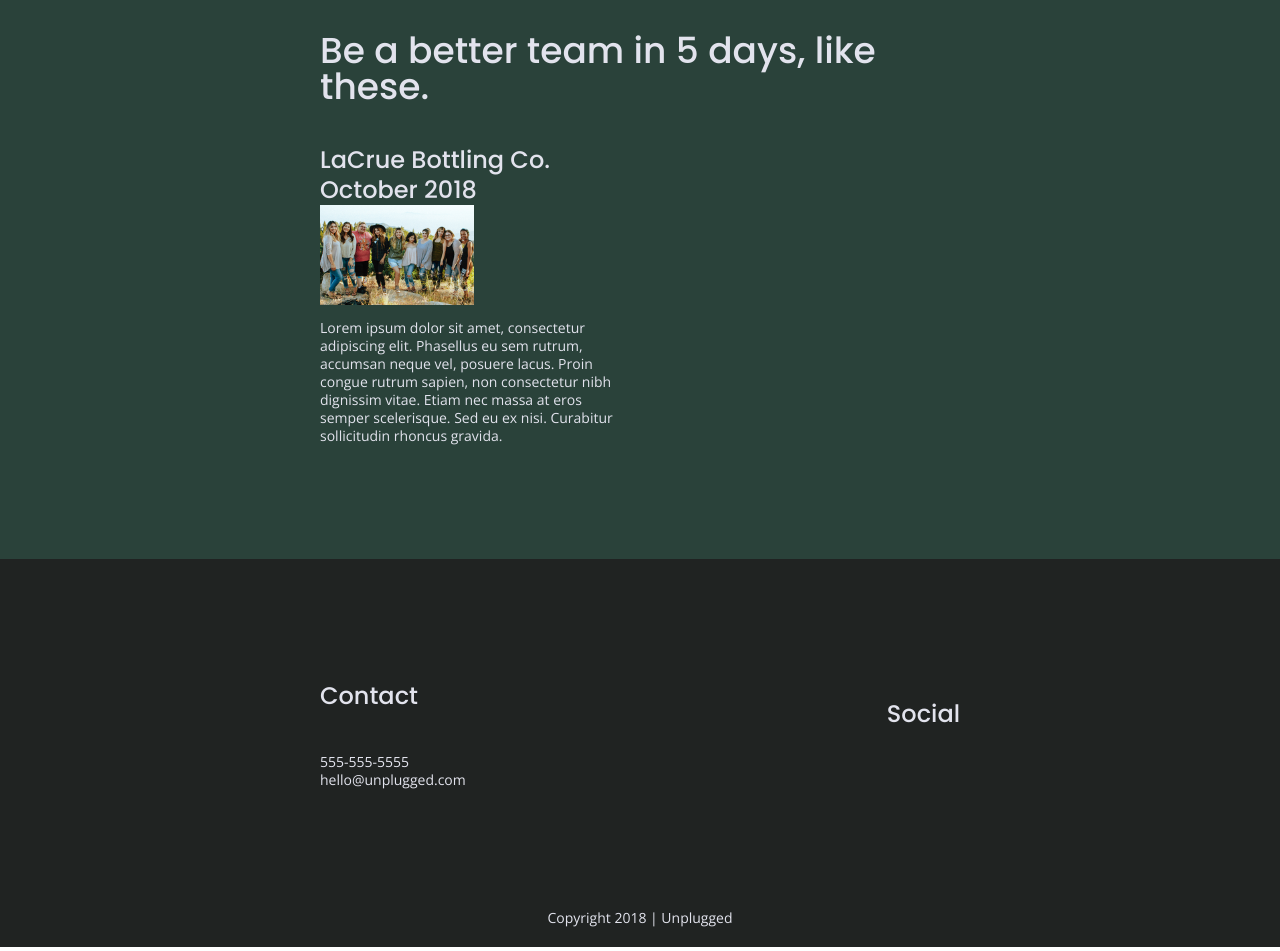
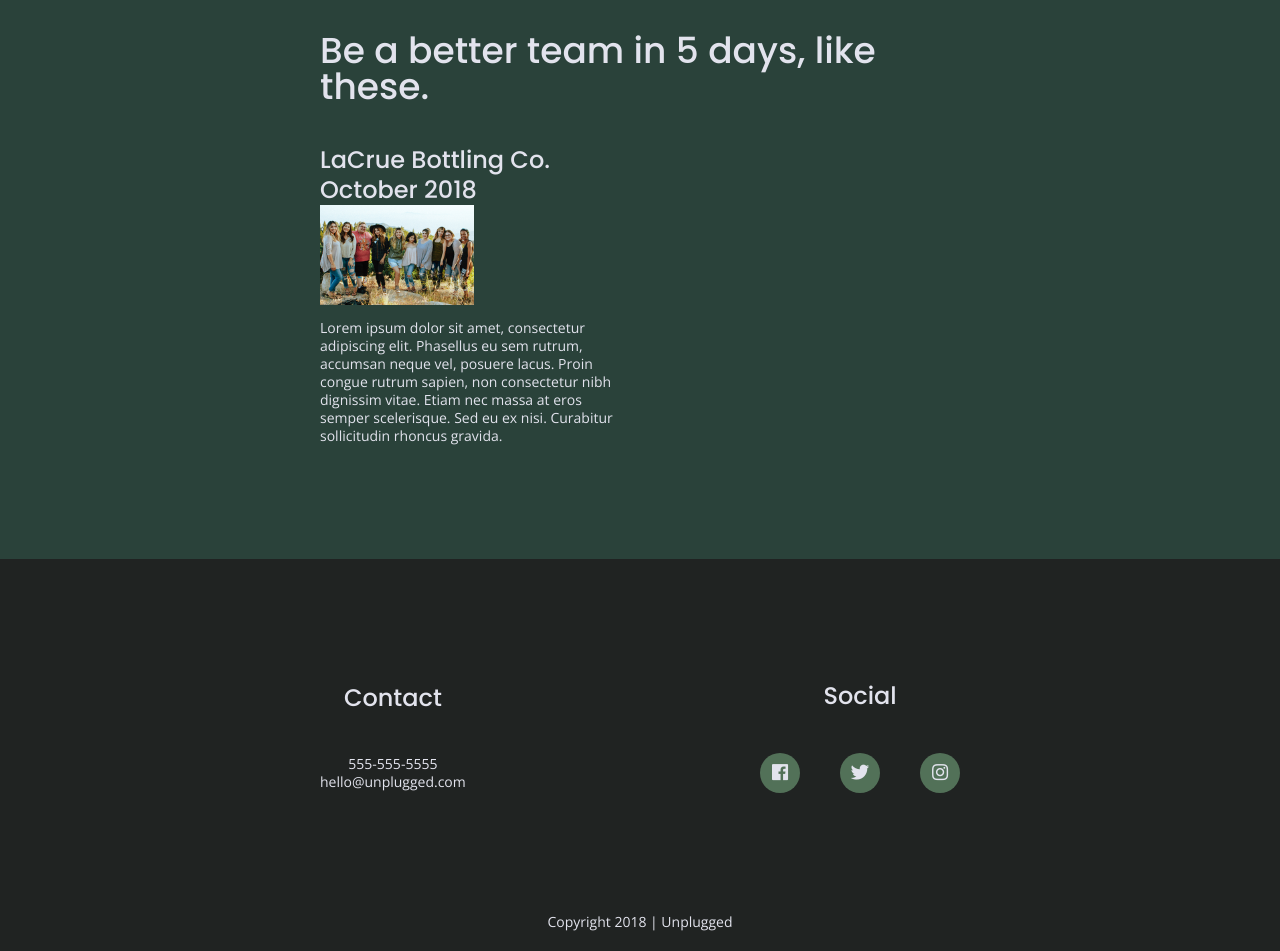
Before and after one commit to erikala/unplugged-retreat, a plain HTML site: page index.html in a window 1280 px wide. Shown: the part 1824-2775 px from the top of the page. Drawn offline with nearby package versions, Linux system fonts and the light colour scheme.

Commit message:
added social icons

```diff
--- a/css/main.css
+++ b/css/main.css
@@ -206,8 +206,13 @@ footer {
   flex-direction: column;
 }
 
+footer h4 {
+  text-align: center;
+}
+
 footer p {
   margin: 0;
+  text-align: center;
 }
 
 footer .content-wrapper {
@@ -226,9 +231,17 @@ footer .social-icons {
 }
 
 footer .social-icons p {
+  background-color: #527158;
+  border-radius: 50%;
+  width: 40px;
+  height: 40px;
   display: flex;
   justify-content: center;
   align-items: center;
+}
+
+footer .social-icons p i {
+  font-size: 1.3125em;
 }
 
 footer .copyright {
@@ -645,6 +658,11 @@ input[type=button] {
            line-height: 1.285;
        }
 
+       footer .social-icons {
+         width: 12.5em;
+         justify-content: space-between;
+       }
+
        footer .copyright {
            width:100%;
        }
--- a/index.html
+++ b/index.html
@@ -119,9 +119,9 @@
       <div class="social">
           <h4>Social</h4>
               <div class="social-icons">
-                  <p><a href="https://www.facebook.com/yoursite" target="_blank"></a></p>
-                  <p><a href="https://www.twitter.com/yoursite" target="_blank"></a></p>
-                  <p><a href="https://www.instagram.com/yoursite" target=">_blank"></a></p>
+                  <p><a href="https://www.facebook.com/yoursite" target="_blank"><i class="fab fa-facebook"></i></a></p>
+                  <p><a href="https://www.twitter.com/yoursite" target="_blank"><i class="fab fa-twitter"></i></a></p>
+                  <p><a href="https://www.instagram.com/yoursite" target=">_blank"><i class="fab fa-instagram"></i></a></p>
                 </div>
               </div>
           </div> <!-- footer content ends -->
```
Also changed, not shown: about/index.html (+3 -3 lines), faq/index.html (+3 -3 lines).
